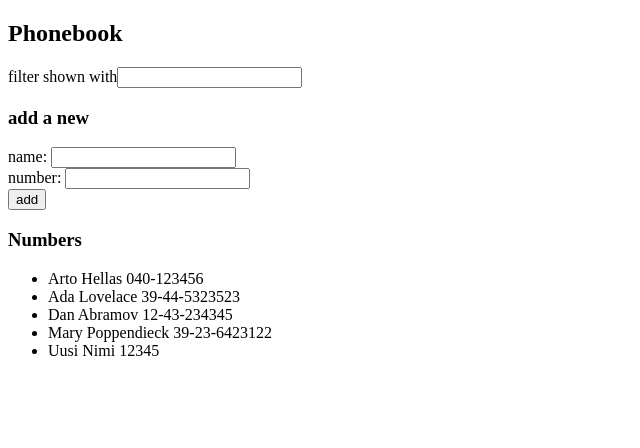
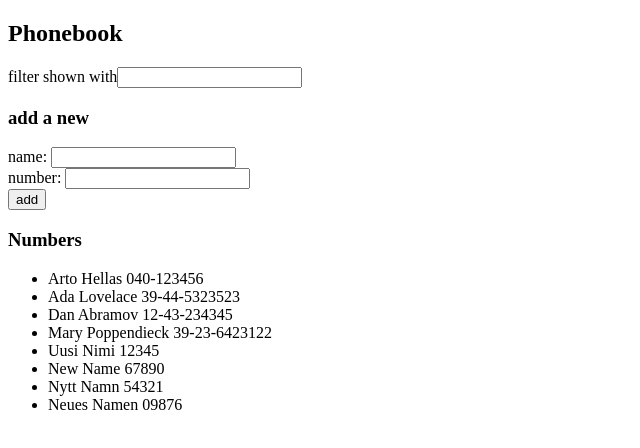
Before and after one commit to kllelndhlm/FullStackOpen, a React (Vite) app in the folder 2/puhelinluettelo/: page / in a window 1280 px wide. Shown: the top 448 px of the page, without its empty margins (0-640 px from the left). Built offline with nearby package versions, Linux system fonts and the light colour scheme; data requests are answered from the project's data file.

Commit message:
Part 2 Exercise 13

```diff
--- a/2/puhelinluettelo/db.json
+++ b/2/puhelinluettelo/db.json
@@ -23,7 +23,22 @@
     {
       "name": "Uusi Nimi",
       "number": "12345",
+      "id": 5
+    },
+    {
+      "name": "New Name",
+      "number": "67890",
       "id": 6
+    },
+    {
+      "name": "Nytt Namn",
+      "number": "54321",
+      "id": 7
+    },
+    {
+      "name": "Neues Namen",
+      "number": "09876",
+      "id": 8
     }
   ]
 }
--- a/2/puhelinluettelo/src/App.jsx
+++ b/2/puhelinluettelo/src/App.jsx
@@ -1,16 +1,16 @@
+import personService from './services/persons.js'
 import { useState, useEffect } from 'react'
 import axios from 'axios'
 const baseUrl = 'http://localhost:3001/persons'
 
-
 const Names = (props) => {
+  const filteredNames = props.persons.filter(name => name.name.toLowerCase().includes(props.newFilter.toLowerCase()) === true)
   return (
     <ul>
-    {props.filteredNames.map(name =>
+    {filteredNames.map(name =>
       <li key={name.id}>
       {name.name} {name.number}
     </li>
-
     )}
   </ul>
   )
@@ -54,9 +54,10 @@ const App = () => {
   const [newFilter, setNewFilter] = useState('')
 
   useEffect(() => {
-    axios.get(baseUrl)
-      .then(response => {
-        setPersons(response.data)
+    personService
+      .getAll()
+      .then(initialPersons => {
+        setPersons(initialPersons)
       })
   }, [])
 
@@ -72,18 +73,17 @@ const App = () => {
       number: newNumber,
       id: persons.length + 1
     }
-    axios.post(baseUrl, nameObject)
-    .then(response => {
-      setPersons(persons.concat(response.data))
-      setNewName('')
-    })
 
-    setPersons(persons.concat(nameObject))
-    setNewName('')
-    setNewNumber('')
+    personService
+      .create(nameObject)
+        .then(response => {
+        setPersons(persons.concat(response))
+        setNewName('')
+        setNewNumber('')
+      })
   }
+  console.log({persons})
 
-  const filteredNames = persons.filter(name => name.name.toLowerCase().includes(newFilter.toLowerCase()) === true)
 
   const handleNameChange = (event) => {
     setNewName(event.target.value)
@@ -109,7 +109,7 @@ const App = () => {
     <h3>add a new</h3>
     <AddForm addName={addName} newName={newName} handleNameChange={handleNameChange} newNumber={newNumber} handleNumberChange={handleNumberChange}/>
     <h3>Numbers</h3>
-    <Names filteredNames={filteredNames}/>
+    <Names persons={persons} newFilter={newFilter}/>
   </div>
   )
 }
--- /dev/null
+++ b/2/puhelinluettelo/src/services/persons.js
@@ -0,0 +1,14 @@
+import axios from 'axios'
+const baseUrl = 'http://localhost:3001/persons'
+
+const getAll = () => {
+  const request = axios.get(baseUrl)
+  return request.then(response => response.data)
+}
+
+const create = newObject => {
+  const request = axios.post(baseUrl, newObject)
+  return request.then(response => response.data)
+}
+
+export default { getAll, create }
```
